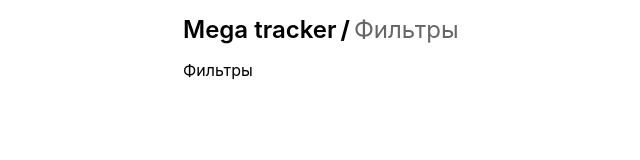
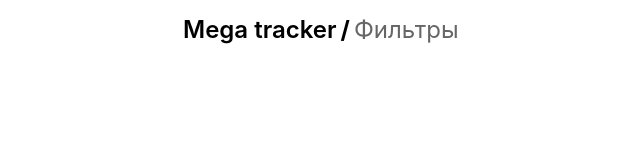
Before and after one commit to Make-senior-cry/MegaTrackerFrontend, a Nuxt app: page /filters in a window 1280 px wide. Shown: the top 160 px of the page, without its empty margins (165-805 px from the left). Built offline with nearby package versions, Linux system fonts and the light colour scheme.

Commit message:
feat: add data field to filters

```diff
--- a/pages/filters.vue
+++ b/pages/filters.vue
@@ -1,10 +1,17 @@
 <template>
-  <DefaultLayout> Фильтры </DefaultLayout>
+  <DefaultLayout>
+
+  </DefaultLayout>
 </template>
 
 <script>
 import DefaultLayout from '~/components/DefaultLayout.vue'
 export default {
   components: { DefaultLayout },
+  data: () => ({
+    minPrice: 0,
+    maxPrice: 0,
+    isRising: false,
+  })
 }
 </script>
```
